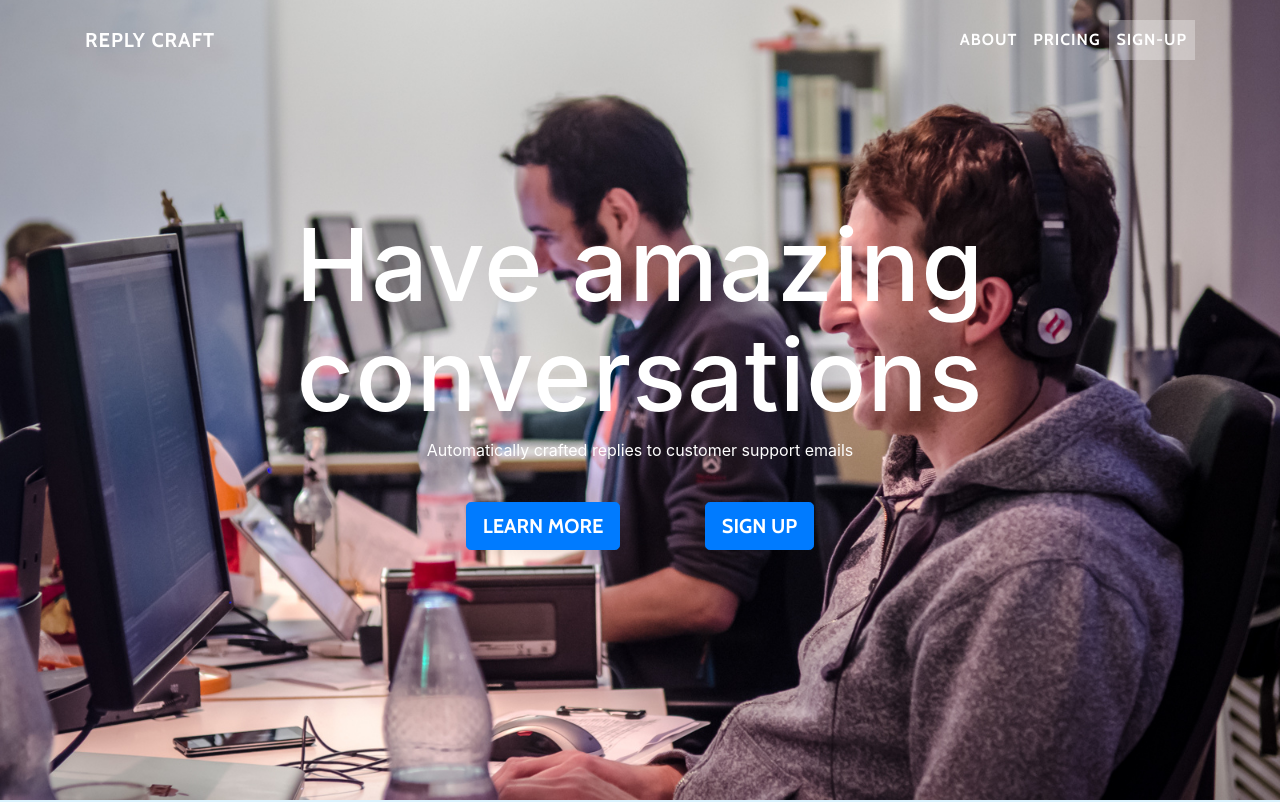
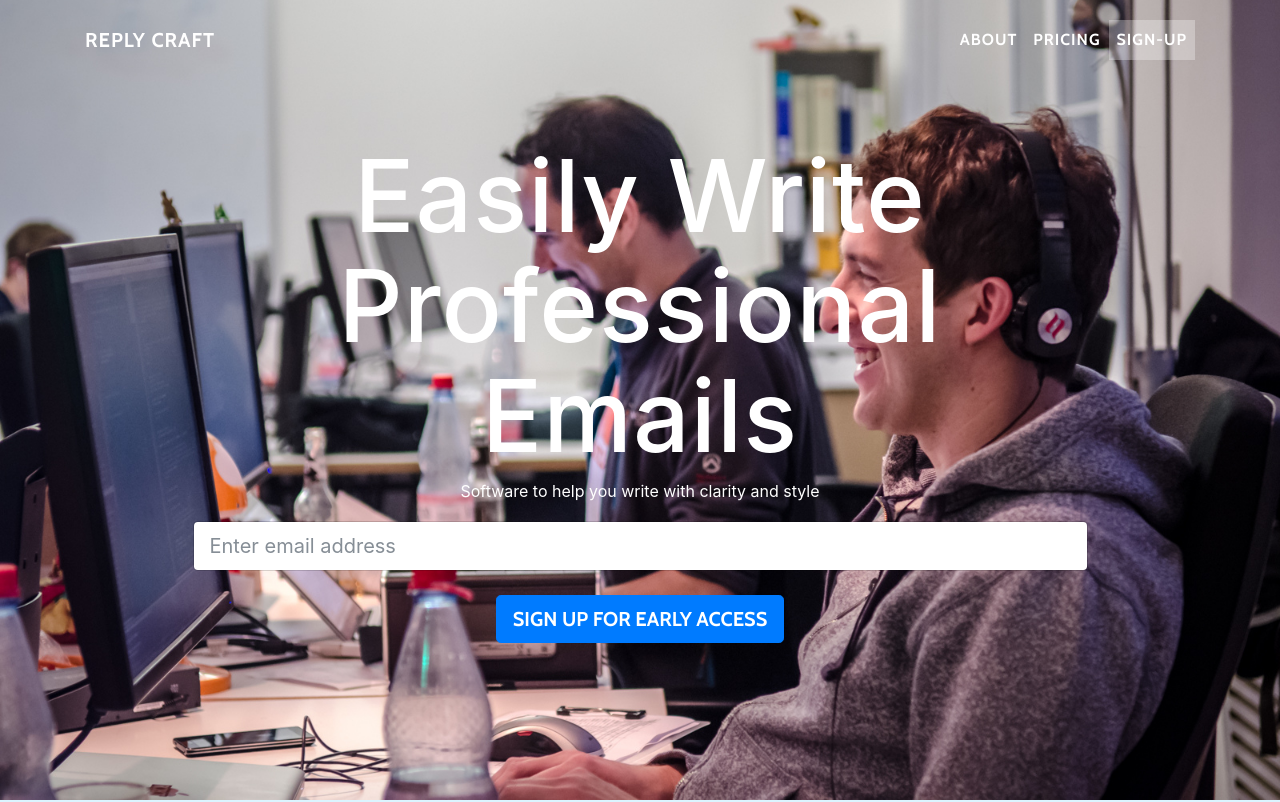
Before and after one commit to sufihealinguk/sufihealinguk.github.io, a website with bundled scripts: page index.html in a window 1280 px wide. Shown: the top 802 px of the page. Built offline with nearby package versions, Linux system fonts and the light colour scheme.

Commit message:
Change title, add signup above fold.

```diff
--- a/index.html
+++ b/index.html
@@ -8,7 +8,7 @@
     <meta name="description" content="">
     <meta name="author" content="">
 
-    <title>Reply Craft - Customer Support Software for Amazing Conversations</title>
+    <title>Email Writing Format and Style - Perfect it With Reply Craft</title>
 
     <!-- Bootstrap core CSS -->
     <link href="vendor/bootstrap/css/bootstrap.min.css" rel="stylesheet">
@@ -66,26 +66,68 @@
         <div class="container">
           <div class="row">
             <div class="col-lg-8 mx-auto">
-              <h1 class="brand-heading">Have amazing conversations</h1>
-              Automatically crafted replies to customer support emails
+              <h1 class="brand-heading">Easily Write Professional Emails</h1>
+	      <p>Software to help you write with clarity and style</p>
               <!-- <a href="#about" class="btn btn-circle js-scroll-trigger"> -->
               <!--   <i class="fa fa-angle-double-down animated"></i> -->
               <!-- </a> -->
-            </div>
+	    </div>
           </div>
 
-	  <div class="row">
-	    <div class="col text-center">
-	      <a href="#about" class="js-scroll-trigger btn btn-lg btn-primary" style="margin:40px;">
-		Learn More
-	      </a>
-	      <a href="#sign-up" class="js-scroll-trigger btn btn-lg btn-primary" style="margin:40px;">
-		Sign Up
-	      </a>
+	  <!-- <div class="row"> -->
+	  <!--   <div class="col text-center"> -->
+	  <!--     <a href="#about" class="js-scroll-trigger btn btn-lg btn-primary" style="margin:40px;"> -->
+	  <!-- 	Learn More -->
+	  <!--     </a> -->
+	  <!--     <a href="#sign-up" class="js-scroll-trigger btn btn-lg btn-primary" style="margin:40px;"> -->
+	  <!-- 	Sign Up -->
+	  <!--     </a> -->
+	  <!--   </div> -->
+	  <!-- </div> -->
+
+          <div class="col-lg-10 mx-auto">
+            <!-- <h2>Sign up</h2> -->
+	    <!-- Reply Craft will be available soon. Sign-up below for early access. -->
+	    <!-- <br> <i>We will not share your email address with any third parties.</i> -->
+	    <!-- <br><br> -->
+
+	    <!-- Begin MailChimp Signup Form -->
+	    <div id="mc_embed_signup">
+	      <form action="//github.us6.list-manage.com/subscribe/post?u=3fe77eb5fe&amp;id=aad742150b" method="post" id="mc-embedded-subscribe-form" name="mc-embedded-subscribe-form" class="validate" target="_blank" novalidate>
+		<div class="form-group" id="mc_embed_signup_scroll">
+		  <div class="mc-field-group">
+		    <input placeholder="Enter email address" type="email" value="" name="EMAIL"
+			   class="required email form-control form-control-lg" id="mce-EMAIL"
+			   style="height:50px">
+		  </div>
+		  <div id="mce-responses" class="clear">
+		    <div class="response" id="mce-error-response" style="display:none"></div>
+		    <div class="response" id="mce-success-response" style="display:none"></div>
+		  </div>    <!-- real people should not fill this in and expect good things - do not remove this or risk form bot signups-->
+		  <div style="position: absolute; left: -5000px;" aria-hidden="true"><input type="text" name="b_3fe77eb5fe_aad742150b" tabindex="-1" value=""></div>
+		  <br>
+		  <div class="clear"><input type="submit" value="Sign Up for Early Access" name="subscribe" id="mc-embedded-subscribe" class="button btn btn-lg btn-primary"></div>
+		</div>
+	      </form>
 	    </div>
-	  </div>
+
+	    <!--End mc_embed_signup-->
+
+	    <!-- <div class="speech-bubble-left"> -->
+	    <!--   <p><i><span style="color: red">James Bloggs &lt;james@bloggs.com&gt;</span> wrote five minutes ago</i></p> -->
+	    <!--   <p>I can't find my order</p> -->
+	    <!-- </div> -->
+	    <!-- <div class="speech-bubble-right"> -->
+	    <!--   <p>Hi James,</p> -->
+	    <!--   <p>I'm sorry to hear you can't find your order. Did you receive a confirmation email?</p> -->
+	    <!-- </div> -->
+
+	    <!-- <p>You can download Grayscale for free on the preview page at Start Bootstrap.</p> -->
+            <!-- <a href="http://startbootstrap.com/template-overviews/grayscale/" class="btn btn-default btn-lg">Visit Download Page</a> -->
+          </div>
 
         </div>
+
       </div>
     </header>
 
```
